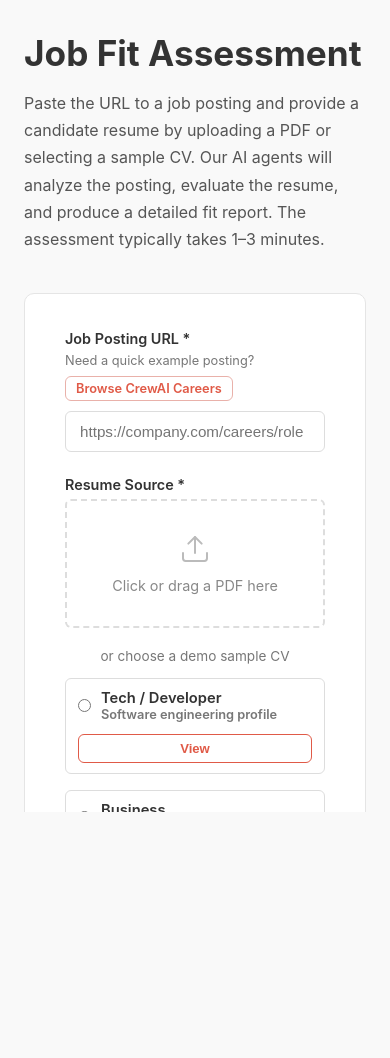
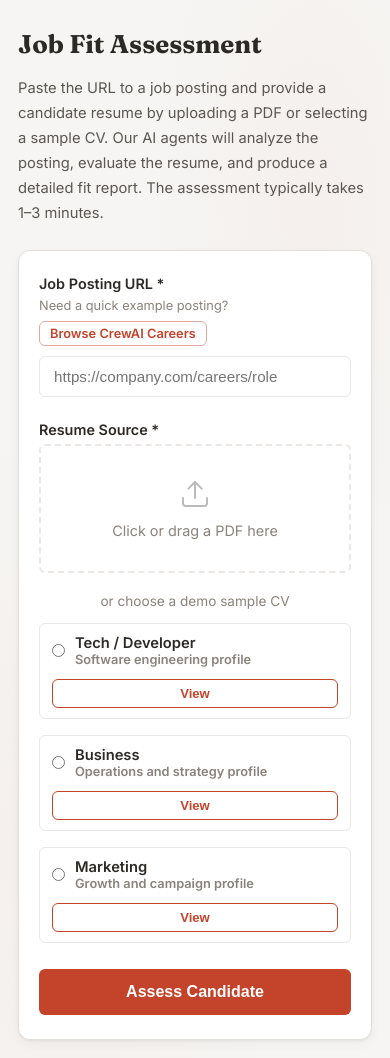
Before and after one commit to crewAIInc/template_job_fit_assessment, a Flask app: page / in a window 390 px wide. Before the commit the page ends 812 px from the top, so only its background shows below. Run offline with Flask 3, Linux system fonts and the light colour scheme.

Commit message:
feat(frontend): fix mobile scrolling and elevate visual design
Replace 100vh with 100dvh for proper mobile viewport handling, add
Inter + Fraunces typography, refined color palette via CSS custom
properties, card shadows, entrance animations, and improved
processing/report styling.

```diff
--- a/frontend/static/style.css
+++ b/frontend/static/style.css
@@ -1,3 +1,27 @@
+/* ---------- Custom Properties ---------- */
+:root {
+  --color-primary: #c4432b;
+  --color-primary-hover: #a83824;
+  --color-primary-light: #faf0ee;
+  --color-primary-border: #e0a89f;
+  --color-bg: #f6f5f3;
+  --color-surface: #fff;
+  --color-border: #e2dfdb;
+  --color-border-light: #eae7e4;
+  --color-text: #2d2a26;
+  --color-text-secondary: #5c5650;
+  --color-text-muted: #8a837b;
+  --color-success: #2e7d4f;
+  --color-success-light: #eef7f1;
+  --color-success-border: #2e7d4f;
+  --font-body: 'Inter', -apple-system, BlinkMacSystemFont, "Segoe UI", Roboto, sans-serif;
+  --font-display: 'Fraunces', Georgia, 'Times New Roman', serif;
+  --radius-card: 12px;
+  --radius-sm: 6px;
+  --shadow-card: 0 1px 3px rgba(0,0,0,0.06), 0 4px 12px rgba(0,0,0,0.04);
+  --shadow-card-hover: 0 2px 6px rgba(0,0,0,0.08), 0 8px 24px rgba(0,0,0,0.06);
+}
+
 /* ---------- Reset & Base ---------- */
 *,
 *::before,
@@ -8,22 +32,51 @@
 }
 
 body {
-  font-family: -apple-system, BlinkMacSystemFont, "Segoe UI", Roboto, Helvetica,
-    Arial, sans-serif;
+  font-family: var(--font-body);
   display: flex;
   height: 100vh;
+  height: 100dvh;
   overflow: hidden;
-  background: #f9f9f9;
-  color: #333;
+  background: var(--color-bg);
+  background-image:
+    radial-gradient(ellipse 80% 60% at 20% 80%, rgba(196, 67, 43, 0.04) 0%, transparent 70%),
+    radial-gradient(ellipse 60% 50% at 80% 20%, rgba(196, 67, 43, 0.03) 0%, transparent 70%);
+  color: var(--color-text);
 }
+
+/* ---------- Animations ---------- */
+@keyframes fadeInUp {
+  from {
+    opacity: 0;
+    transform: translateY(18px);
+  }
+  to {
+    opacity: 1;
+    transform: translateY(0);
+  }
+}
+
+@keyframes pulse {
+  0%, 100% { transform: translateY(-50%) scale(1); }
+  50% { transform: translateY(-50%) scale(1.25); }
+}
+
+.fade-in-up {
+  animation: fadeInUp 0.5s ease-out both;
+}
+
+.fade-in-up-1 { animation-delay: 0s; }
+.fade-in-up-2 { animation-delay: 0.1s; }
+.fade-in-up-3 { animation-delay: 0.2s; }
 
 /* ---------- Sidebar ---------- */
 .sidebar {
   width: 300px;
   min-width: 300px;
   height: 100vh;
-  background: #fff;
-  border-right: 1px solid #e5e5e5;
+  height: 100dvh;
+  background: var(--color-surface);
+  border-right: 1px solid var(--color-border);
   padding: 40px 32px;
   overflow-y: auto;
   display: flex;
@@ -122,13 +176,14 @@ body {
 .content-inner {
   width: 100%;
   max-width: 700px;
-  height: 100%;
+  flex: 1;
+  min-height: 0;
   display: flex;
   flex-direction: column;
-  overflow: hidden;
 }
 
 .content h1 {
+  font-family: var(--font-display);
   font-size: 2.2rem;
   font-weight: 700;
   margin-bottom: 16px;
@@ -136,17 +191,18 @@ body {
 
 .intro {
   font-size: 1rem;
-  color: #555;
+  color: var(--color-text-secondary);
   line-height: 1.7;
   margin-bottom: 40px;
 }
 
 /* ---------- Form ---------- */
 .form-card {
-  background: #fff;
-  border: 1px solid #e5e5e5;
-  border-radius: 10px;
+  background: var(--color-surface);
+  border: 1px solid var(--color-border);
+  border-radius: var(--radius-card);
   padding: 36px 40px;
+  box-shadow: var(--shadow-card);
 }
 
 form label {
@@ -154,7 +210,7 @@ form label {
   font-size: 0.9rem;
   font-weight: 600;
   margin-bottom: 6px;
-  color: #333;
+  color: var(--color-text);
 }
 
 .job-url-helper {
@@ -166,44 +222,44 @@ form label {
 
 .job-url-helper-text {
   font-size: 0.8rem;
-  color: #777;
+  color: var(--color-text-muted);
 }
 
 .job-url-helper-link {
   font-size: 0.8rem;
   font-weight: 600;
-  color: #e05a47;
+  color: var(--color-primary);
   text-decoration: none;
-  border: 1px solid #e9b1aa;
-  border-radius: 6px;
+  border: 1px solid var(--color-primary-border);
+  border-radius: var(--radius-sm);
   padding: 4px 10px;
   transition: background 0.2s, border-color 0.2s;
 }
 
 .job-url-helper-link:hover {
-  background: #fef5f4;
-  border-color: #e05a47;
+  background: var(--color-primary-light);
+  border-color: var(--color-primary);
 }
 
 form input[type="url"] {
   width: 100%;
   padding: 11px 14px;
   font-size: 0.95rem;
-  border: 1px solid #ddd;
-  border-radius: 6px;
+  border: 1px solid var(--color-border-light);
+  border-radius: var(--radius-sm);
   margin-bottom: 24px;
   outline: none;
   transition: border-color 0.2s;
 }
 
 form input[type="url"]:focus {
-  border-color: #e05a47;
+  border-color: var(--color-primary);
 }
 
 .file-upload {
   position: relative;
-  border: 2px dashed #ddd;
-  border-radius: 6px;
+  border: 2px dashed var(--color-border-light);
+  border-radius: var(--radius-sm);
   padding: 32px 16px;
   text-align: center;
   margin-bottom: 28px;
@@ -232,13 +288,13 @@ form input[type="url"]:focus {
 
 .file-upload-text {
   font-size: 0.9rem;
-  color: #888;
+  color: var(--color-text-muted);
 }
 
 .source-or-divider {
   text-align: center;
   font-size: 0.85rem;
-  color: #777;
+  color: var(--color-text-muted);
   margin: -8px 0 14px;
 }
 
@@ -254,22 +310,23 @@ form input[type="url"]:focus {
   justify-content: space-between;
   align-items: center;
   gap: 12px;
-  border: 1px solid #ddd;
-  border-radius: 6px;
+  border: 1px solid var(--color-border-light);
+  border-radius: var(--radius-sm);
   padding: 10px 12px;
-  background: #fff;
+  background: var(--color-surface);
   cursor: pointer;
-  transition: border-color 0.2s, background 0.2s;
+  transition: border-color 0.2s, background 0.2s, box-shadow 0.2s;
 }
 
 .sample-option:hover {
-  border-color: #e05a47;
-  background: #fefaf9;
+  border-color: var(--color-primary);
+  background: var(--color-primary-light);
+  box-shadow: 0 2px 8px rgba(196, 67, 43, 0.08);
 }
 
 .sample-option.selected {
-  border-color: #e05a47;
-  background: #fef5f4;
+  border-color: var(--color-primary);
+  background: var(--color-primary-light);
 }
 
 .sample-main {
@@ -290,19 +347,19 @@ form input[type="url"]:focus {
 .sample-title {
   font-size: 0.92rem;
   font-weight: 600;
-  color: #333;
+  color: var(--color-text);
 }
 
 .sample-subtitle {
   font-size: 0.8rem;
-  color: #777;
+  color: var(--color-text-muted);
 }
 
 .btn-sample-view {
-  border: 1px solid #e05a47;
-  color: #e05a47;
-  background: #fff;
-  border-radius: 6px;
+  border: 1px solid var(--color-primary);
+  color: var(--color-primary);
+  background: var(--color-surface);
+  border-radius: var(--radius-sm);
   padding: 6px 12px;
   font-size: 0.82rem;
   font-weight: 600;
@@ -369,15 +426,15 @@ form input[type="url"]:focus {
   font-size: 1rem;
   font-weight: 600;
   color: #fff;
-  background: #e05a47;
+  background: var(--color-primary);
   border: none;
-  border-radius: 6px;
+  border-radius: var(--radius-sm);
   cursor: pointer;
   transition: background 0.2s;
 }
 
 .btn-submit:hover {
-  background: #c9473a;
+  background: var(--color-primary-hover);
 }
 
 .btn-new {
@@ -586,8 +709,26 @@ body.modal-open {
     display: none;
   }
 
+  body {
+    height: -webkit-fill-available;
+  }
+
   .content {
-    padding: 32px 24px;
+    padding: 28px 18px;
+    padding-bottom: calc(18px + env(safe-area-inset-bottom, 0px));
+  }
+
+  .content h1 {
+    font-size: 1.6rem;
+  }
+
+  .intro {
+    font-size: 0.92rem;
+    margin-bottom: 24px;
+  }
+
+  .form-card {
+    padding: 24px 20px;
   }
 
   .job-url-helper {
--- a/frontend/templates/index.html
+++ b/frontend/templates/index.html
@@ -4,6 +4,9 @@
   <meta charset="UTF-8" />
   <meta name="viewport" content="width=device-width, initial-scale=1.0" />
   <title>Job Fit Assessment</title>
+  <link rel="preconnect" href="https://fonts.googleapis.com" />
+  <link rel="preconnect" href="https://fonts.gstatic.com" crossorigin />
+  <link href="https://fonts.googleapis.com/css2?family=Fraunces:ital,opsz,wght@0,9..144,300..900;1,9..144,300..900&family=Inter:wght@400;500;600;700&display=swap" rel="stylesheet" />
   <link rel="stylesheet" href="/static/style.css" />
   <script src="https://cdn.jsdelivr.net/npm/marked/marked.min.js"></script>
 </head>
@@ -43,8 +46,8 @@
 
     <!-- STATE 1: Form -->
     <section id="state-form">
-      <h1>Job Fit Assessment</h1>
-      <p class="intro">
+      <h1 class="fade-in-up fade-in-up-1">Job Fit Assessment</h1>
+      <p class="intro fade-in-up fade-in-up-2">
         Paste the URL to a job posting and provide a candidate resume by
         uploading a PDF or selecting a sample CV. Our AI agents will analyze
         the posting, evaluate the resume, and produce a detailed fit report.
@@ -52,7 +55,7 @@
         1&ndash;3 minutes.
       </p>
 
-      <form id="assessment-form" class="form-card">
+      <form id="assessment-form" class="form-card fade-in-up fade-in-up-3">
         <label for="job_posting_url">Job Posting URL *</label>
         <div class="job-url-helper">
           <span class="job-url-helper-text">Need a quick example posting?</span>
```
Also changed, not shown: other parts of frontend/static/style.css (+131 -49 lines).
